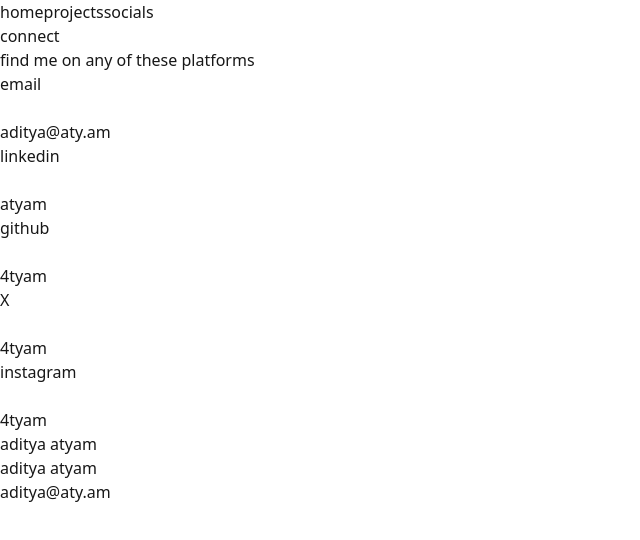
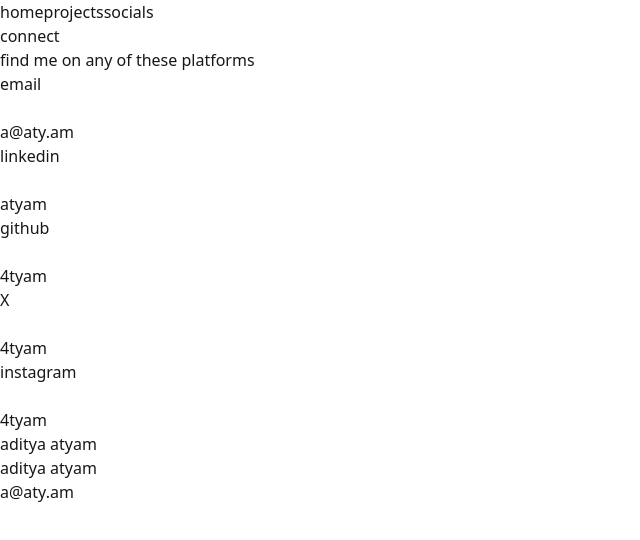
Before and after one commit to 4tyam/portfolio, a Next.js app: page /socials in a window 1280 px wide. Shown: the top 540 px of the page, without its empty margins (0-640 px from the left). Built offline with nearby package versions, Linux system fonts and the light colour scheme.

Commit message:
changed email to a@aty.am and removed mono font

```diff
--- a/src/app/socials/page.tsx
+++ b/src/app/socials/page.tsx
@@ -14,8 +14,8 @@
 const socialLinks: SocialLink[] = [
   {
     name: "email",
-    url: "mailto:aditya@aty.am",
-    username: "aditya@aty.am",
+    url: "mailto:a@aty.am",
+    username: "a@aty.am",
     icon: <Mail className="w-5 h-5 sm:w-6 sm:h-6" />,
   },
   {
@@ -88,7 +88,7 @@
         }}
         className="hidden sm:block text-foreground/60 text-base"
       >
-        <span className="font-mono">{username}</span>
+        <span>{username}</span>
         <motion.span
           className="ml-2"
           animate={{ x: isHovered ? 5 : 0 }}
@@ -97,7 +97,7 @@
           →
         </motion.span>
       </motion.div>
-      <span className="sm:hidden text-foreground/60 text-xs font-mono truncate ml-2 max-w-[100px]">
+      <span className="sm:hidden text-foreground/60 text-xs truncate ml-2 max-w-[100px]">
         {username}
       </span>
 
--- a/src/components/footer.tsx
+++ b/src/components/footer.tsx
@@ -18,8 +18,8 @@
             {/* <SocialLink href="https://twitter.com/4tyam" label="X" />
             <SocialLink href="https://github.com/4tyam" label="github" />
             <SocialLink href="https://linkedin.com/in/atyam" label="linkedin" /> */}
-            <a className="text-sm sm:text-base" href="mailto: aditya@aty.am">
-              aditya@aty.am
+            <a className="text-sm sm:text-base" href="mailto:a@aty.am">
+              a@aty.am
             </a>
           </div>
         </div>
```
